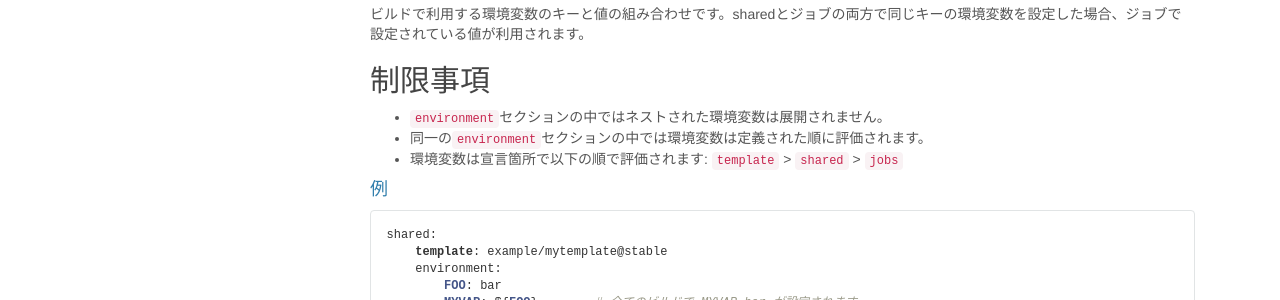
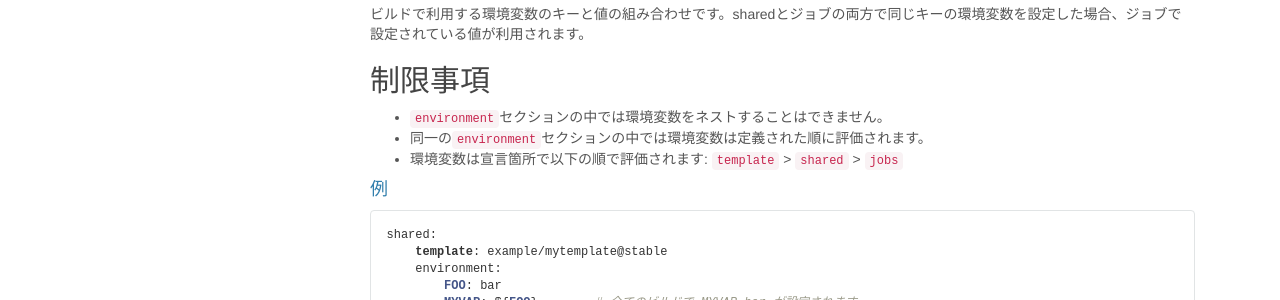
Before and after one commit to screwdriver-cd/guide, a Jekyll site: the page built from docs/ja/user-guide/configuration/environment.md, in a window 1280 px wide and 962 px high. Shown: the part 244-544 px from the top of the window. Built offline with Jekyll 4.4.1, drawn with Linux system fonts in a browser that asks for light colours.

Commit message:
Update environment.md

```diff
--- a/docs/ja/user-guide/configuration/environment.md
+++ b/docs/ja/user-guide/configuration/environment.md
@@ -15,7 +15,7 @@ toc:
 ビルドで利用する環境変数のキーと値の組み合わせです。sharedとジョブの両方で同じキーの環境変数を設定した場合、ジョブで設定されている値が利用されます。
 
 ## 制限事項
-- `environment`セクションの中ではネストされた環境変数は展開されません。
+- `environment`セクションの中では環境変数をネストすることはできません。
 - 同一の`environment`セクションの中では環境変数は定義された順に評価されます。
 - 環境変数は宣言箇所で以下の順で評価されます:
   `template` > `shared` > `jobs`
```
